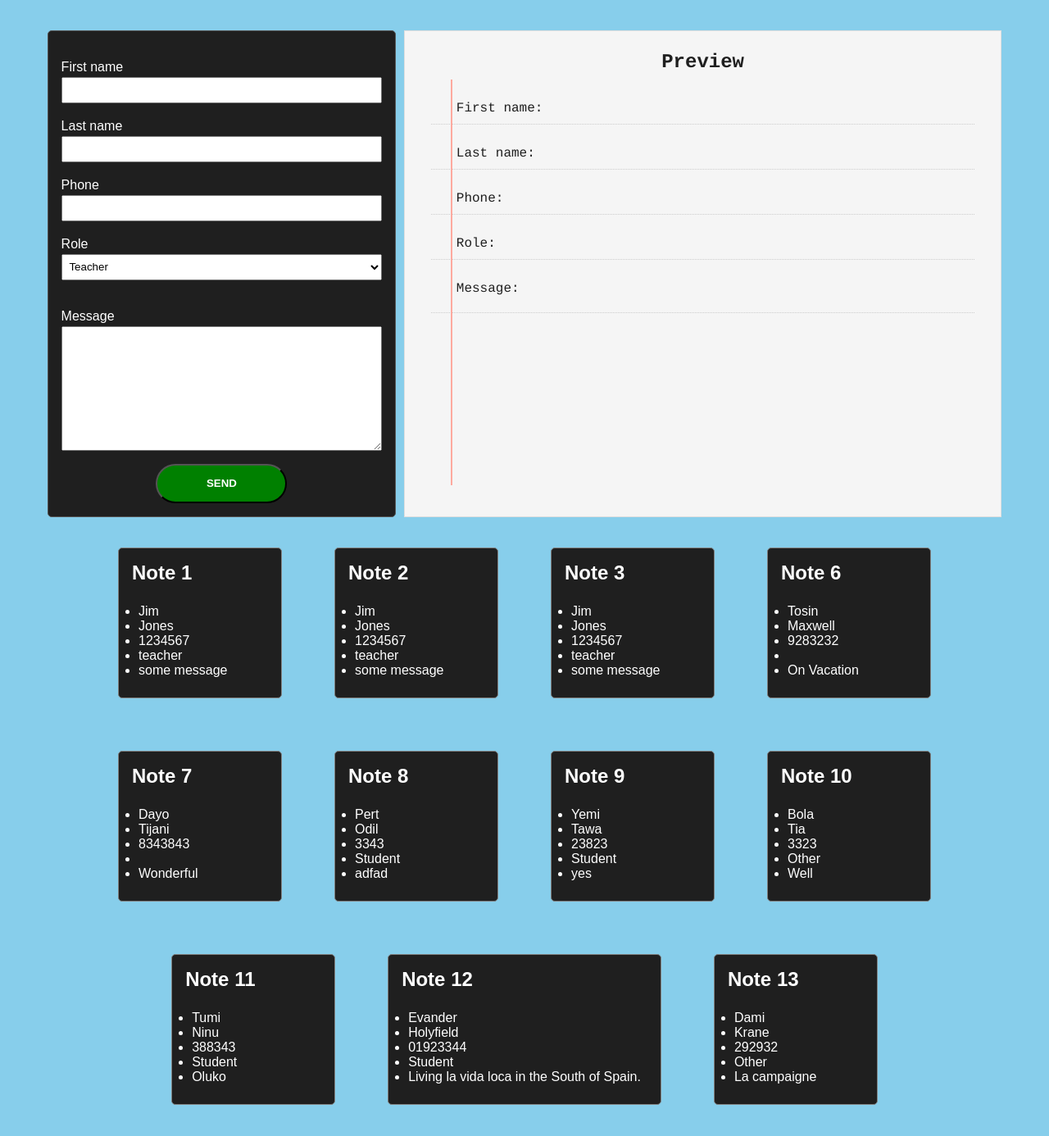
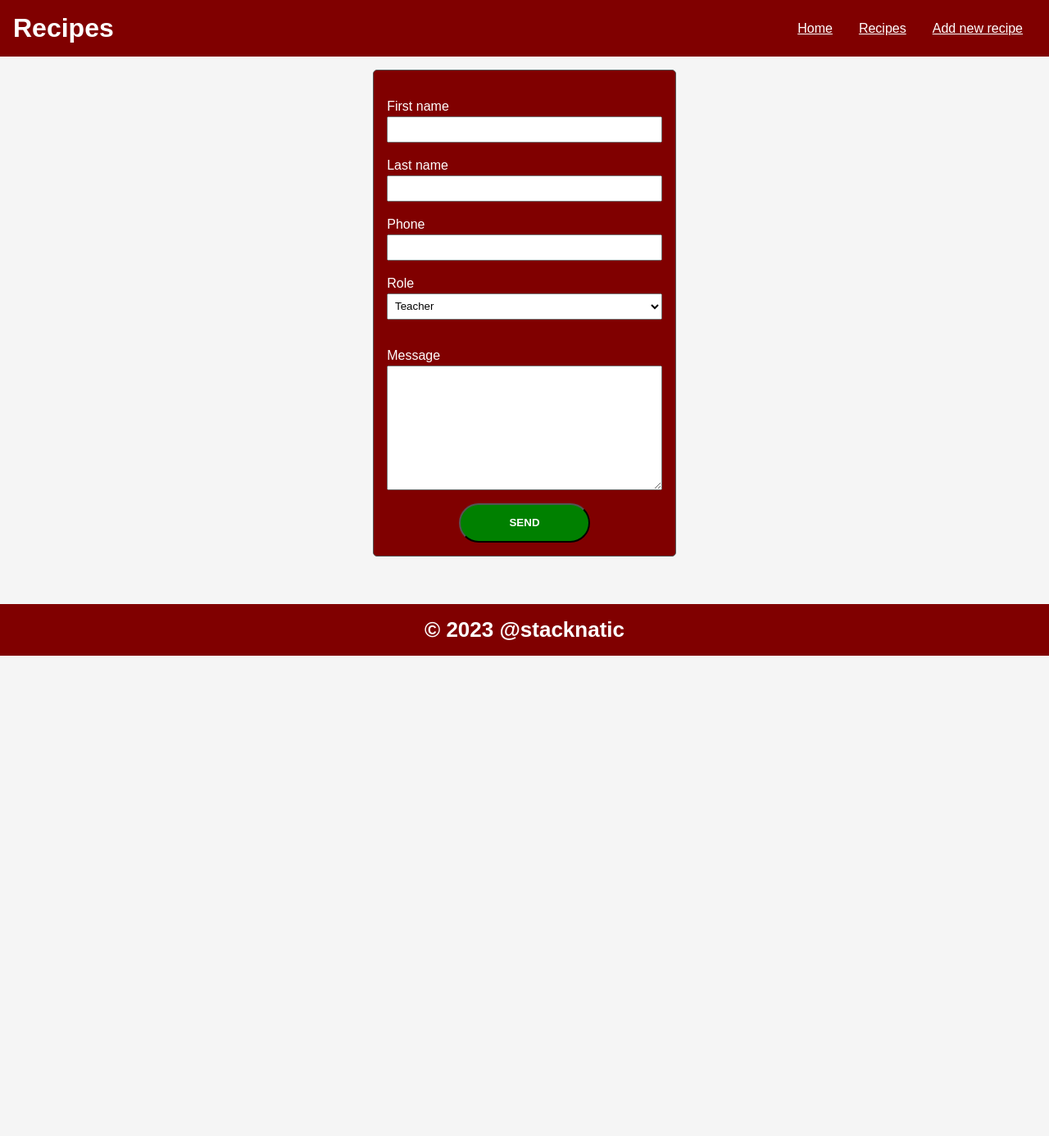
Before and after one commit to stacknatic/recipes, a React (Create React App) app: page /add-recipe in a window 1280 px wide. Shown: the top 1386 px of the page at 82% size. After the commit the page ends 800 px from the top, so only its background shows below. Built offline with nearby package versions, Linux system fonts and the light colour scheme; data requests are answered from the project's data file.

Commit message:
initial commit

```diff
--- a/db.json
+++ b/db.json
@@ -9,84 +9,28 @@
       "message": "some message"
     },
     {
-      "id": 2,
-      "fname": "Jim",
-      "lname": "Jones",
-      "phone": "1234567",
-      "role": "teacher",
-      "message": "some message"
+      "fname": "John",
+      "lname": "Smith",
+      "phone": "982388238",
+      "role": "Student",
+      "message": "Welcome to class",
+      "id": 2
     },
     {
-      "id": 3,
-      "fname": "Jim",
-      "lname": "Jones",
-      "phone": "1234567",
-      "role": "teacher",
-      "message": "some message"
+      "fname": "name",
+      "lname": "axios",
+      "phone": "3949493",
+      "role": "Student",
+      "message": "morning",
+      "id": 3
     },
     {
-      "fname": "Tosin",
-      "lname": "Maxwell",
-      "phone": "9283232",
-      "role": "",
-      "message": "On Vacation",
-      "id": 6
-    },
-    {
-      "id": 7,
-      "fname": "Dayo",
-      "lname": "Tijani",
-      "phone": "8343843",
-      "role": "",
-      "message": "Wonderful"
-    },
-    {
-      "id": 8,
-      "fname": "Pert ",
-      "lname": "Odil",
-      "phone": "3343",
+      "fname": "Donald",
+      "lname": "Jones",
+      "phone": "838422",
       "role": "Student",
-      "message": "adfad"
-    },
-    {
-      "id": 9,
-      "fname": "Yemi",
-      "lname": "Tawa",
-      "phone": "23823",
-      "role": "Student",
-      "message": "yes"
-    },
-    {
-      "fname": "Bola",
-      "lname": "Tia",
-      "phone": "3323",
-      "role": "Other",
-      "message": "Well",
-      "id": 10
-    },
-    {
-      "fname": "Tumi",
-      "lname": "Ninu",
-      "phone": "388343",
-      "role": "Student",
-      "message": "Oluko",
-      "id": 11
-    },
-    {
-      "fname": "Evander ",
-      "lname": "Holyfield",
-      "phone": "01923344",
-      "role": "Student",
-      "message": "Living la vida loca in the South of Spain.",
-      "id": 12
-    },
-    {
-      "fname": "Dami",
-      "lname": "Krane",
-      "phone": "292932",
-      "role": "Other",
-      "message": "La campaigne",
-      "id": 13
+      "message": "Hello",
+      "id": 4
     }
   ]
 }
--- a/package.json
+++ b/package.json
@@ -9,6 +9,7 @@
     "axios": "^1.4.0",
     "react": "^18.2.0",
     "react-dom": "^18.2.0",
+    "react-router-dom": "^6.11.1",
     "react-scripts": "5.0.1",
     "web-vitals": "^2.1.4"
   },
--- a/src/App.css
+++ b/src/App.css
@@ -14,7 +14,8 @@
 }
 body{
   font-family:"Raleway", sans-serif;
-  background-color: skyblue;
+  background-color: #f5f5f5;
+  margin: 5rem;
 
 
 }
@@ -39,7 +40,7 @@ form{
   width: 16rem;
   border: 1px solid #555;
   color: #fff;
-  background-color: #1f1f1f;
+  background-color: maroon;
   border-radius: 5px;
 
 }
@@ -116,7 +117,7 @@ form input, select{
 
 }
 
-.notes{
+.recipes{
   flex-basis: 50%;
   margin: 2rem;
   border: 1px solid gray;
@@ -136,3 +137,15 @@ form input, select{
 .notes ul{
   padding: 1rem;
 }
+
+footer{
+  position: absolute;
+  bottom: 0;
+  padding: 1rem;
+  background-color: maroon;
+  width: 100%;
+  text-align: center;
+  color: #fff;
+  font-size: small;
+
+}
--- a/src/App.js
+++ b/src/App.js
@@ -8,6 +8,9 @@ import "./Modal.css";
 import Input from "./Components/Input";
 import Modal from "./Components/Modal";
 import Notes from "./Components/Notes";
+import { BrowserRouter, Route, Routes } from "react-router-dom";
+import Header from "./Components/Header";
+import Footer from "./Components/Footer";
 
 class App extends Component {
   state = {
@@ -60,11 +63,9 @@ class App extends Component {
           message: ''
         },
       })
-      // axios.get('http://localhost:4001/posts/').then(response => this.setState({ data: response.data }))
+      // axios.get('http://localhost:3015/posts/').then(response => this.setState({ data: response.data }))
 
   }
-
-
 
   render() {
     console.log('new data: ' + this.state.data)
@@ -89,18 +90,17 @@ class App extends Component {
 
     return (
       <div className="App">
-        <Input submit={this.modalHandler} inputHandler={this.inputHandler} />
-        <Preview
-          {...this.state.note}
-        />
-        {this.state.showModal && (
-          <Modal
-          click={this.modalHandler}
-          {...this.state.note}
-          submitHandler = {this.submitHandler}
-          />
-          )}
-        <Results />
+        <BrowserRouter>
+        <Header />
+        <Routes>
+
+        <Route path="/preview" element={<Preview />} />
+        <Route path="/results" element={<Results />} />
+        <Route path="/add-recipe" element={<Input />} />
+
+          </Routes>
+          <Footer />
+        </BrowserRouter>
       </div>
     );
   }
--- /dev/null
+++ b/src/Components/Footer.jsx
@@ -0,0 +1,11 @@
+import React from 'react';
+
+const Footer = () => {
+    return(
+        <footer>
+            <h1>&copy; 2023 @stacknatic </h1>
+        </footer>
+    )
+}
+
+export default Footer;
--- /dev/null
+++ b/src/Components/Header.jsx
@@ -0,0 +1,28 @@
+import React from 'react';
+import { NavLink } from 'react-router-dom';
+
+import '../Header.css';
+
+const Header = () => {
+    return(
+        <header>
+            <h1>Recipes</h1>
+            <nav>
+                <ul>
+                    <NavLink className="navlink" to="/">
+                    Home
+                    </NavLink>
+                    <NavLink className="navlink" to="/results">
+                    Recipes
+                    </NavLink>
+                    <NavLink className="navlink" to="/add-recipe">
+                    Add new recipe
+                    </NavLink>
+
+                </ul>
+            </nav>
+        </header>
+    )
+}
+
+export default Header;
--- a/src/Components/Notes.js
+++ b/src/Components/Notes.js
@@ -2,9 +2,17 @@ import React from 'react';
 
 const Notes = (props) => {
     return(
-        <div className='notes'>
-            <h2>Note {props.id}</h2>
+        <div className='recipes'>
+            <h2>Recipe {props.id}</h2>
             <ul>
+            {/* <li>{props.name}</li>
+            <li>{props.author}</li>
+            <li>{props.country}</li>
+            <li>{props.description}</li>
+            <li>{props.image}</li>
+            <li>{props.quantiy}</li>
+            <li>{props.ingredient}</li>
+            <li>{instructions}</li> */}
 
             <li>{props.fname}</li>
             <li>{props.lname}</li>
--- /dev/null
+++ b/src/Header.css
@@ -0,0 +1,18 @@
+header{
+    background-color: maroon;
+    position: absolute;
+    top: 0;
+    left: 0;
+    width: 100%;
+    color: #fff;
+    display: flex;
+    justify-content: space-between;
+    align-items: center;
+    padding: 1rem;
+
+}
+nav ul .navlink{
+    display: inline-block;
+    color: #fff;
+    margin: 0 1rem;
+}
```
Also changed, not shown: 1 other file (tests, documents, lock files or other folders).
